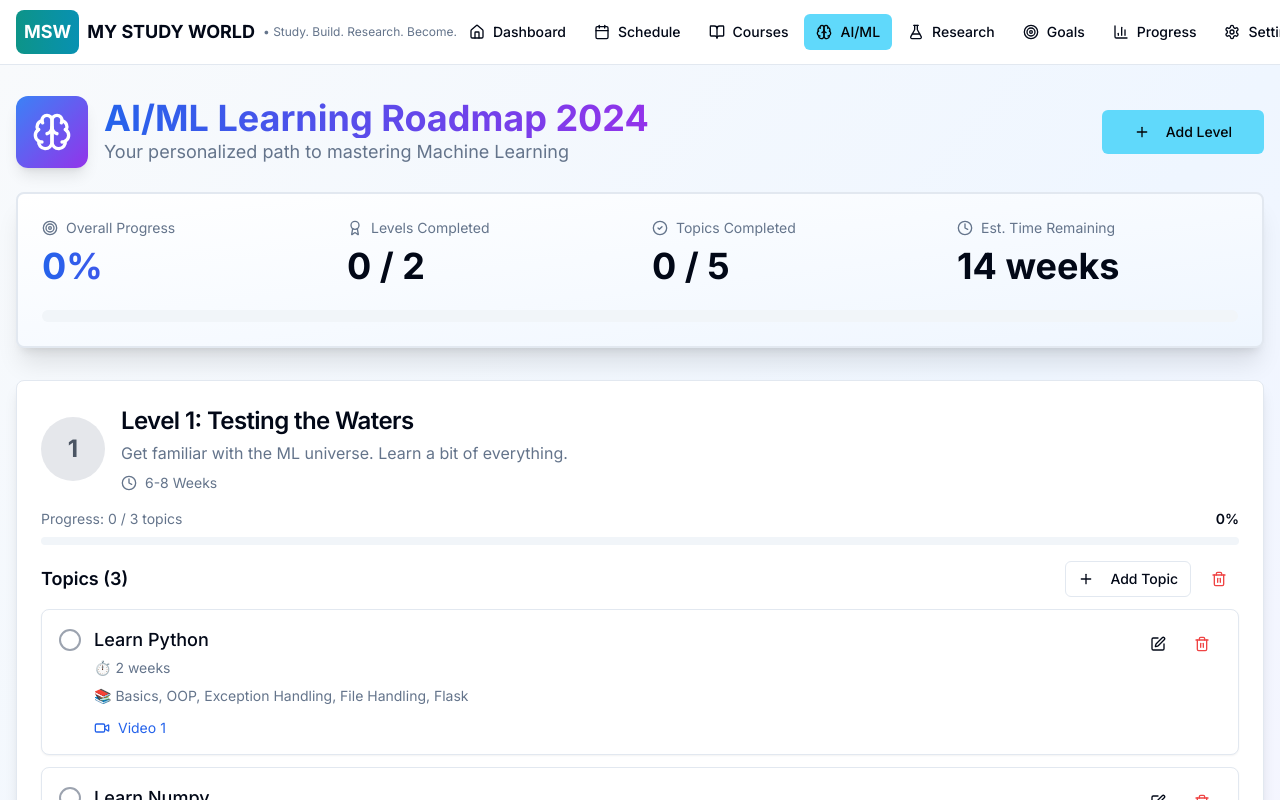
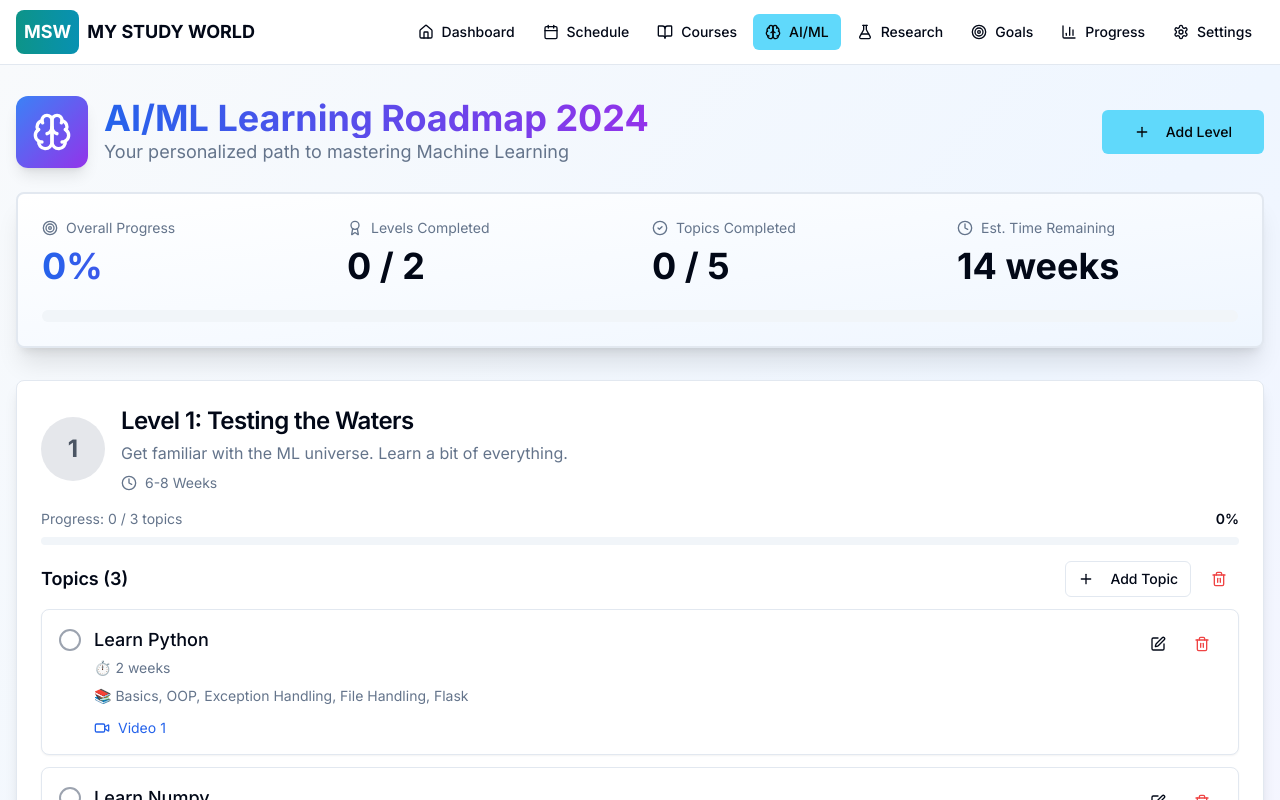
Before and after one commit to alshawon359/My_Study_World, a Next.js app: page /ai-roadmap in a window 1280 px wide. Shown: the top 800 px of the page. Built offline with nearby package versions, Linux system fonts and the light colour scheme.

Commit message:
Remove tagline from navbar - keep it clean with just MSW and MY STUDY WORLD

```diff
--- a/components/navigation.tsx
+++ b/components/navigation.tsx
@@ -43,12 +43,7 @@ export function Navigation() {
               <div className="bg-gradient-to-r from-teal-600 to-cyan-600 rounded-lg p-2">
                 <span className="text-white font-bold text-lg">MSW</span>
               </div>
-              <div className="flex items-center gap-2">
-                <div className="font-bold text-lg whitespace-nowrap">MY STUDY WORLD</div>
-                <div className="text-xs text-muted-foreground whitespace-nowrap hidden sm:block">
-                  • Study. Build. Research. Become.
-                </div>
-              </div>
+              <div className="font-bold text-lg whitespace-nowrap">MY STUDY WORLD</div>
             </Link>
 
             <div className="flex items-center gap-1">
```
